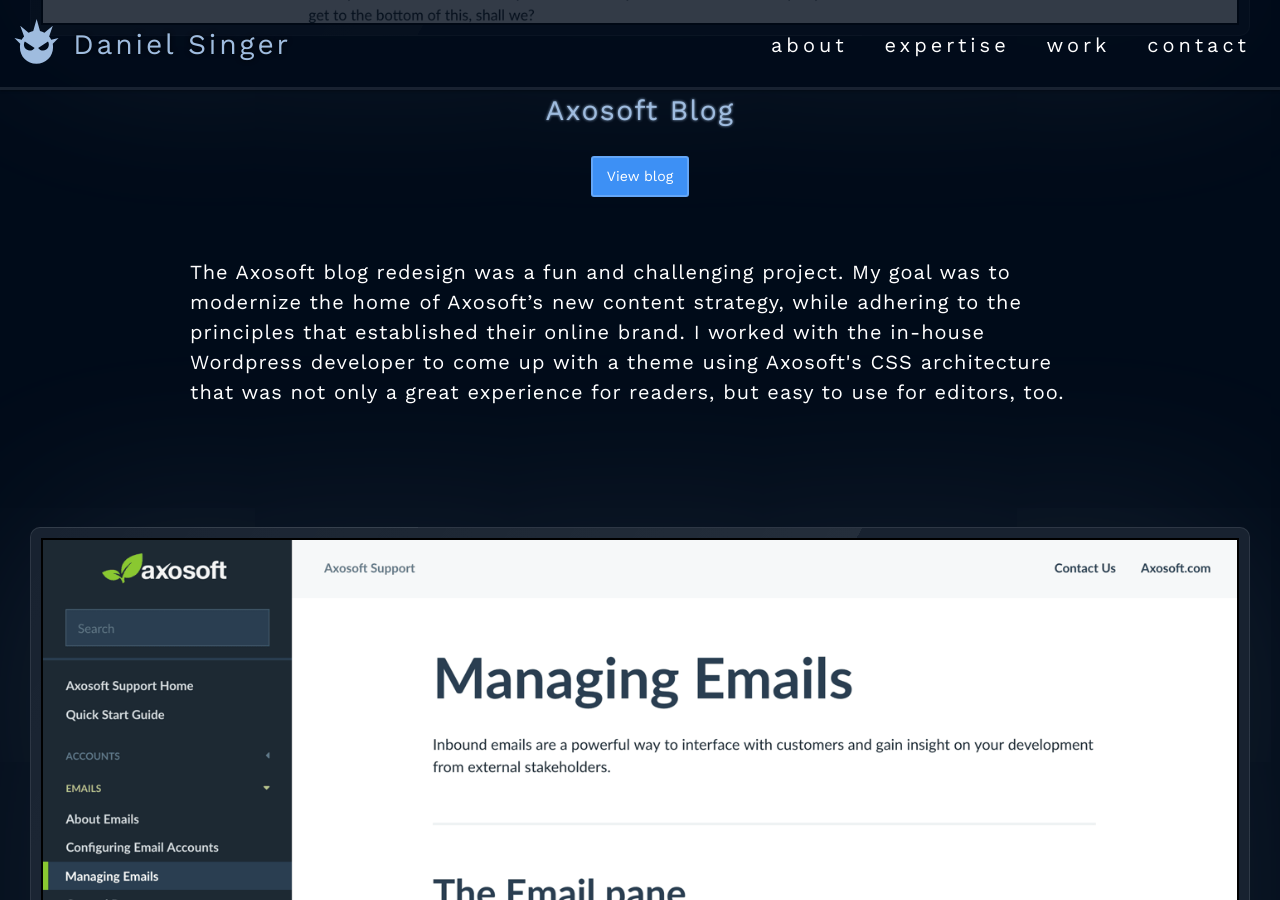
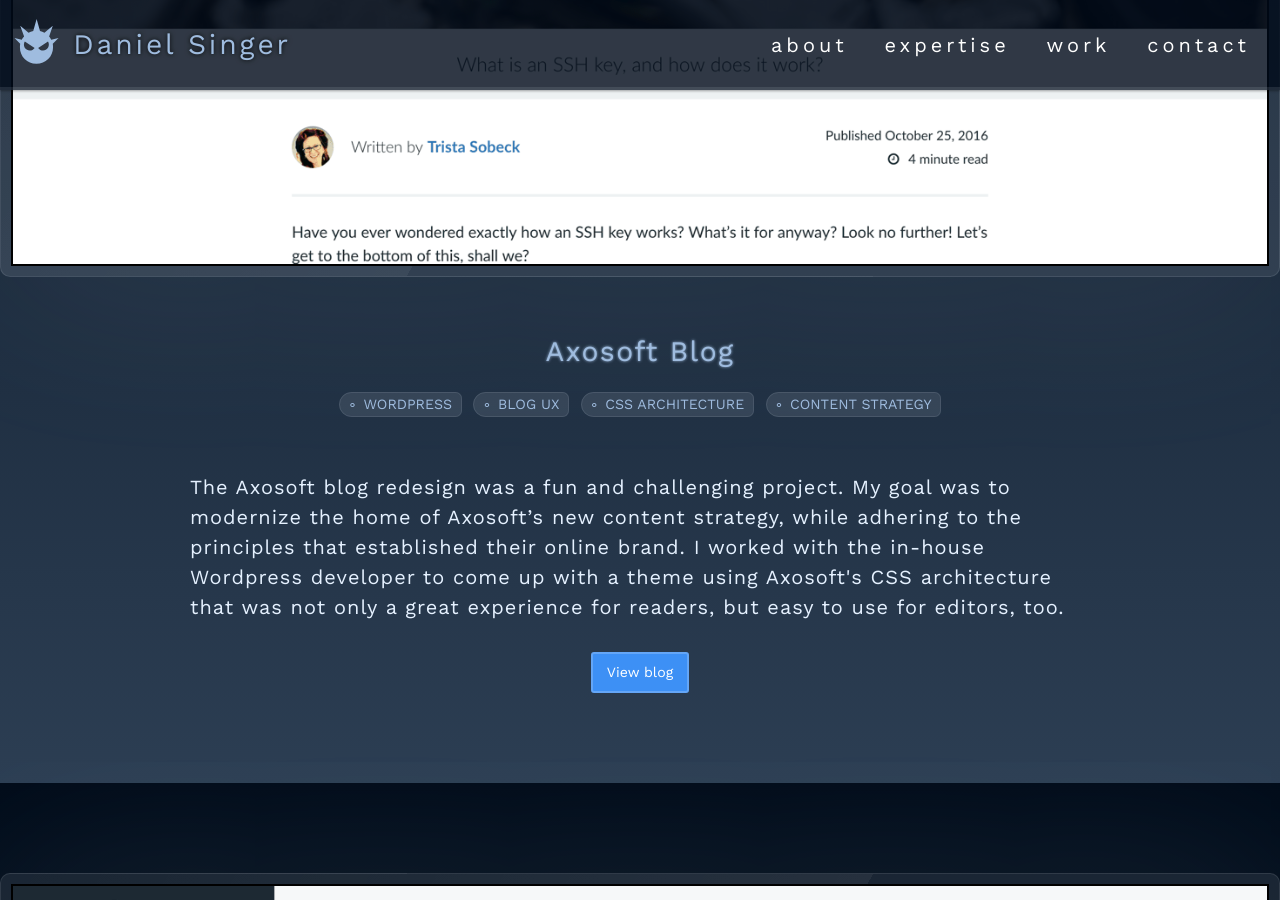
Before and after one commit to chilblane/chilblane.github.io, a Jekyll site: the page built from index.html, in a window 1280 px wide and 900 px high, scrolled down 5843 px. Built offline with Jekyll 4.4.1, drawn with Linux system fonts in a browser that asks for light colours; some of the changed text lies outside the part shown.

Commit message:
portfolio final touches

```diff
--- a/assets/styles.css
+++ b/assets/styles.css
@@ -79,7 +79,7 @@
   font-family: 'Work Sans', -apple-system, BlinkMacSystemFont, "Segoe UI", Helvetica, Arial, sans-serif, "Apple Color Emoji", "Segoe UI Emoji", "Segoe UI Symbol";
   background-color: #000b19;
   background-image: url("/assets/pattern-hex.svg");
-  color: #fff;
+  color: #e5f1ff;
 }
 @media only screen and (min-width: 50em) {
   html {
@@ -142,8 +142,7 @@
 h3 a,
 p a,
 li a {
-  border-bottom: 2px solid currentColor;
-  font-weight: bold;
+  border-bottom: 1px solid currentColor;
 }
 h3,
 p,
@@ -3209,8 +3208,13 @@
 }
 .portfolio {
   background-color: #000b19;
+  padding-left: 0;
+  padding-right: 0;
+  padding-bottom: 0;
+  border-top: 1px solid rgba(229,241,255,0.1);
 }
 .portfolio__inner {
+  width: 100%;
   display: -webkit-box;
   display: -moz-box;
   display: -webkit-flex;
@@ -3231,8 +3235,9 @@
   justify-content: space-around;
 }
 .portfolio__pane {
+  width: 100%;
+  padding-top: 4.5rem;
   padding-bottom: 4.5rem;
-  margin-top: 1.5rem;
   display: -webkit-box;
   display: -moz-box;
   display: -webkit-flex;
@@ -3245,9 +3250,33 @@
   -webkit-flex-direction: column;
   -ms-flex-direction: column;
   flex-direction: column;
+  background-image: -webkit-linear-gradient(#000b19, #2c3e53);
+  background-image: -moz-linear-gradient(#000b19, #2c3e53);
+  background-image: -o-linear-gradient(#000b19, #2c3e53);
+  background-image: -ms-linear-gradient(#000b19, #2c3e53);
+  background-image: linear-gradient(#000b19, #2c3e53);
 }
 .portfolio h3 {
   text-align: center;
+}
+.portfolio__tags {
+  text-align: center;
+  margin-top: 1.5rem;
+  font-size: 0.707rem;
+  line-height: 0.75rem;
+}
+.portfolio__tags span {
+  padding: 0.2em 0.6em 0.3em;
+  color: #9fbcdf;
+  background-color: rgba(229,241,255,0.1);
+  border: 1px solid rgba(229,241,255,0.1);
+  text-transform: uppercase;
+  border-radius: 1em 0.5em 0.5em 1em;
+  margin: 0.25em;
+}
+.portfolio__tags span:before {
+  content: '\25e6';
+  margin-right: 0.5em;
 }
 .portfolio p {
   max-width: 45em;
--- a/index.html
+++ b/index.html
@@ -83,38 +83,56 @@
     <section class='panel portfolio' id='work'>
         <div class='panel__content'>
             <h2 class='js-anim-el'>Selected work:</h2>
+        </div>
         <div class='portfolio__inner'>
             <div class='portfolio__pane'>
                 <div class='portfolio__preview'>
                     <img src='/assets/work/axosoft-app.png' srcset='/assets/work/axosoft-app-medium.png 640w, /assets/work/axosoft-app-large.png 1280w, /assets/work/axosoft-app-xlarge.png 2560w' alt='Axosoft main workspace mockup, September 2016' class='portfolio__image'>
                 </div>
                 <h3>Axosoft v17</h3>
+                <div class='portfolio__tags'>
+                    <span>Application Design</span>
+                    <span>UX Design</span>
+                    <span>Sketch</span>
+                    <span>Invision</span>
+                </div>
+                <p>I created a series of mockups exploring what the Axosoft product could look like with updated branding and design language, and some UX and UI improvements. The product team decided to incorporate many of these changes into the version 17 release of Axosoft, as well as using parts of the CSS architecture I wrote for Axosoft's websites.</p>
                 <div class='centered'>
                     <a class='button button--small button--link mtm mrxs' href='https://www.behance.net/gallery/44861598/Axosoft-Redesign-Project' target='_blank' rel='noopener'>Mockups on Behance</a>
                     <a class='button button--small button--link mts' href='https://www.youtube.com/watch?v=hu_VDUr9Ww0' target='_blank' rel='noopener'>Axosoft v17 video</a>
                 </div>
-                    <p>I created a series of mockups exploring what the Axosoft product could look like with updated branding and design language, and some UX and UI improvements. The product team decided to incorporate many of these changes into the version 17 release of Axosoft, as well as using parts of the CSS architecture I wrote for Axosoft's websites.</p>
             </div>
             <div class='portfolio__pane portfolio__pane--split'>
                 <div class='portfolio__preview'>
                     <img src='/assets/work/axosoft-blog.png' srcset='/assets/work/axosoft-blog-medium.png 720w, /assets/work/axosoft-blog-large.png 1440w' alt='Axosoft blog article, November 2016' class='portfolio__image'>
                 </div>
                 <h3>Axosoft Blog</h3>
+                <div class='portfolio__tags'>
+                    <span>Wordpress</span>
+                    <span>Blog UX</span>
+                    <span>CSS Architecture</span>
+                    <span>Content Strategy</span>
+                </div>
+                <p>The Axosoft blog redesign was a fun and challenging project. My goal was to modernize the home of Axosoft’s new content strategy, while adhering to the principles that established their online brand. I worked with the in-house Wordpress developer to come up with a theme using Axosoft's CSS architecture that was not only a great experience for readers, but easy to use for editors, too.</p>
                 <div class='centered'>
                     <a class='button button--small button--link mtm' href='https://blog.axosoft.com/' target='_blank' rel='noopener'>View blog</a>
                 </div>
-                    <p>The Axosoft blog redesign was a fun and challenging project. My goal was to modernize the home of Axosoft’s new content strategy, while adhering to the principles that established their online brand. I worked with the in-house Wordpress developer to come up with a theme using Axosoft's CSS architecture that was not only a great experience for readers, but easy to use for editors, too.</p>
             </div>
             <div class='portfolio__pane portfolio__pane--split'>
                 <div class='portfolio__preview'>
                     <img src='/assets/work/axosoft-support.png' srcset='/assets/work/axosoft-support-medium.png 720w, /assets/work/axosoft-support-large.png 1440w' alt='Axosoft documentation page, November 2016' class='portfolio__image'>
                 </div>
                 <h3>Axosoft support sites</h3>
+                <div class='portfolio__tags'>
+                    <span>Knowledge Base UX</span>
+                    <span>Raneto</span>
+                    <span>Markdown</span>
+                    <span>CSS Architecture</span>
+                </div>
+                <p>Axosoft had a pressing need for product documentation that was easy to navigate and search, and easy to maintain solely by their support team. We identified a static site generator and server that compiled Markdown articles into pages and adapted it to the CSS architecture. A sister site for GitKraken was later released.</p>
                 <div class='centered'>
                     <a class='button button--small button--link mtm mrxs' href='https://support.axosoft.com/' target='_blank' rel='noopener'>Axosoft Support</a>
                     <a class='button button--small button--link mts' href='https://support.axosoft.com/' target='_blank' rel='noopener'>GitKraken Support</a>
-                    </div>
-                    <p>Axosoft had a pressing need for product documentation that was easy to navigate and search, and easy to maintain solely by their support team. We identified a static site generator and server that compiled Markdown articles into pages and adapted it to the CSS architecture. A sister site for GitKraken was later released.</p>
                 </div>
             </div>
         </div>
```
Also changed, not shown: src/stylus/patterns/portfolio.styl (+27 -1 lines). Lines whose indentation alone changed are shown as unchanged.
